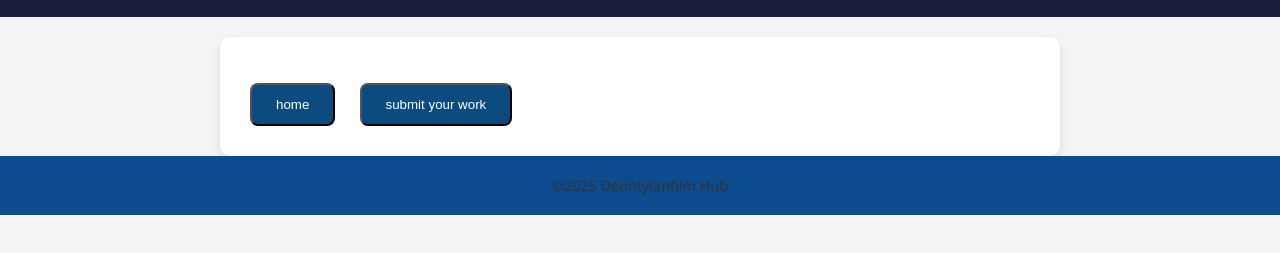
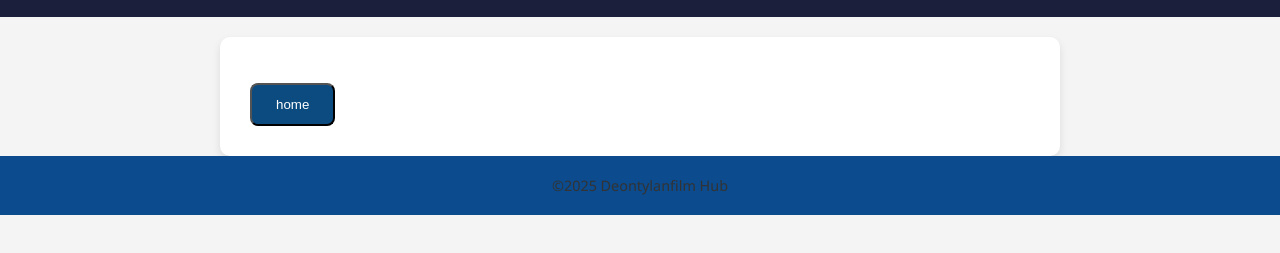
Before and after one commit to deogracious234/deogracious234.github.io, a plain HTML site: page video.html in a window 1280 px wide. Shown: the part 153-406 px from the top of the page. Drawn offline with Linux system fonts and the light colour scheme.

Commit message:
Update video.html

```diff
--- a/video.html
+++ b/video.html
@@ -27,7 +27,6 @@
             <h2</h2>
             <p></p>
             <a href="index.html"><button>home</button></a>
-<a href="contact.html"><button>submit your work</button></a>
         </section>
         <footer>
             &copy;2025 Deontylanfilm Hub
```
